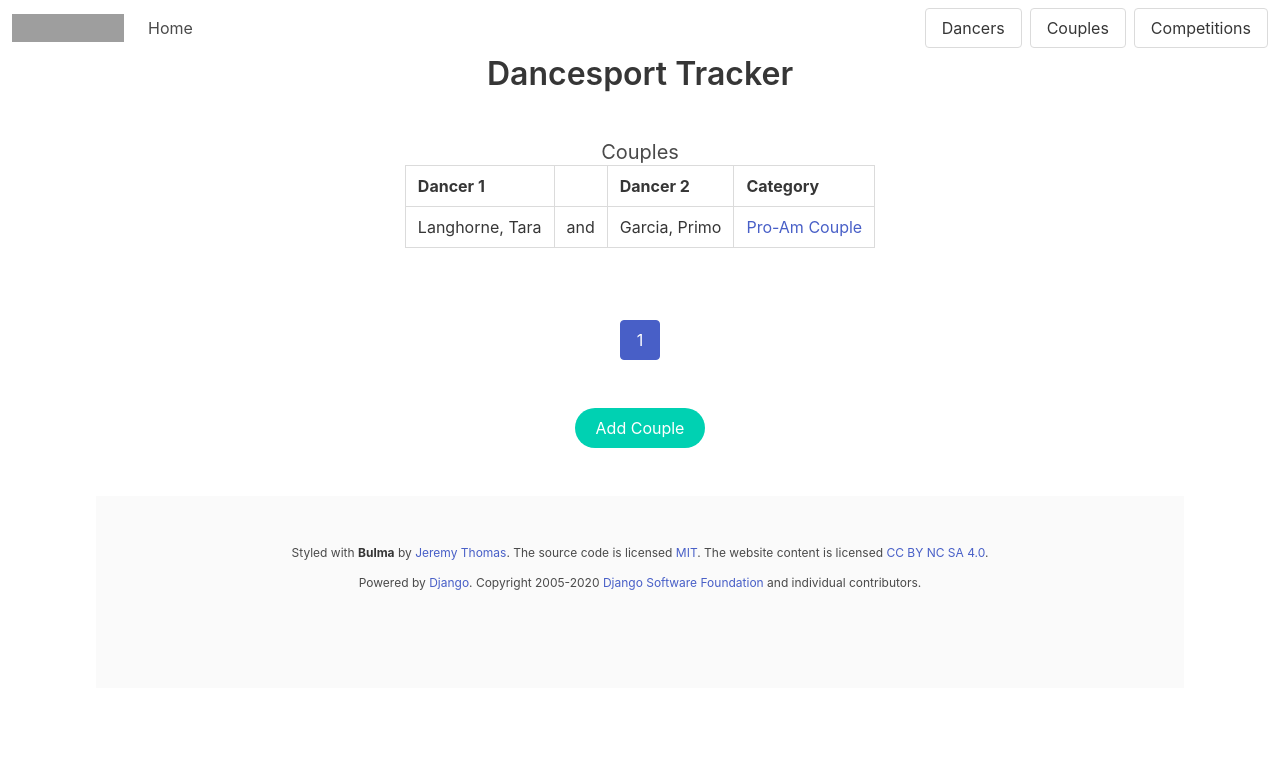
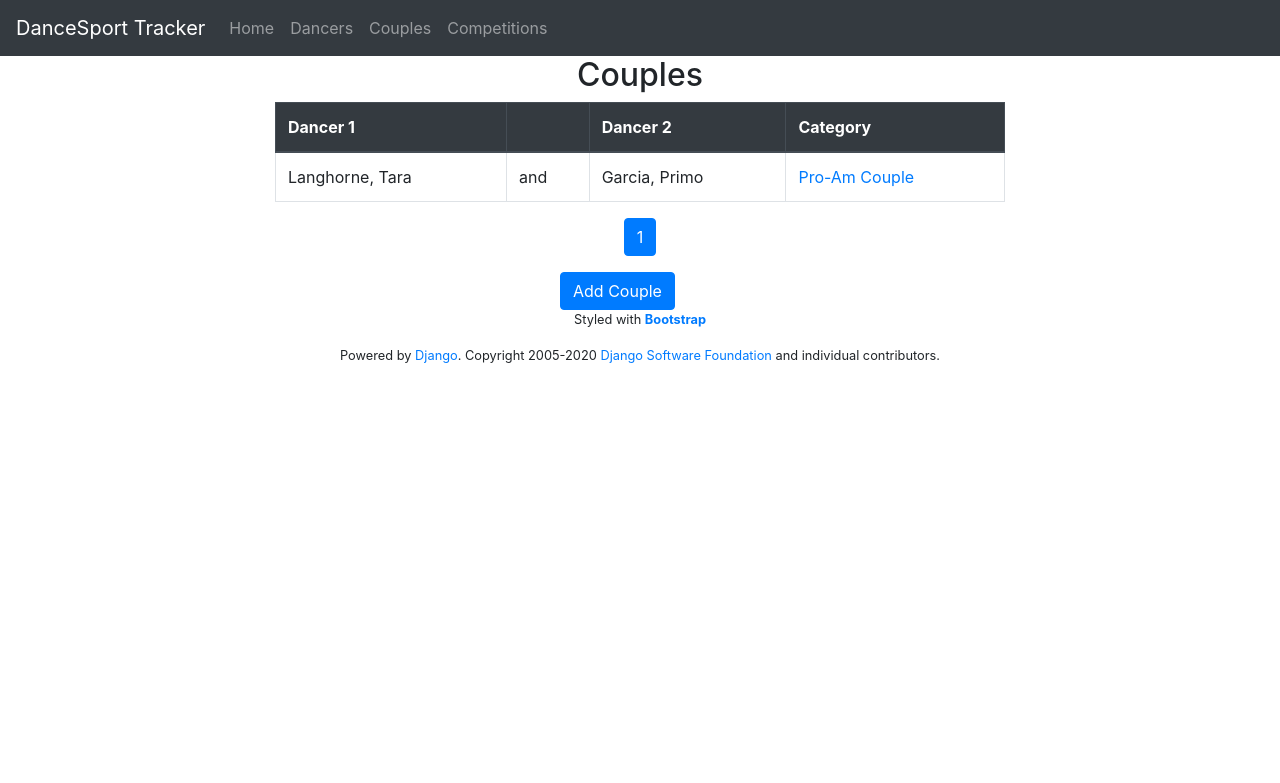
Before and after one commit to dlanghorne0428/dancesport-tracker-project, a Django app: page /couples/ in a window 1280 px wide. Shown: the top 783 px of the page. Run offline with Django 3.2, Linux system fonts and the light colour scheme; data comes from the database, SQL or seed files in the repository; some libraries are stand-ins or nearby versions; grey boxes are pictures that could not be loaded.

Commit message:
Initial bootstrap styling

```diff
--- a/rankings/templates/rankings/all_couples.html
+++ b/rankings/templates/rankings/all_couples.html
@@ -1,21 +1,26 @@
 {% extends "rankings/base.html" %}
 
 {% block content %}
-<section class="section">
-  <container class="container has-text-centered">
-    <h2 class="subtitle">Couples</h2>
+
+  <div class="row">
+    <div class="col-4 offset-md-4">
+      <h2 class="text-center">Couples</h2>
+    </div>
+  </div>
+
   {{ error }}
-  </container>
-  <div class="columns is-centered">
-  <div class="column is-narrow">
-  <table class="table is-bordered">
+  <div class="row">
+    <div class="col-8 offset-md-2">
+      <table class="table table-bordered">
+        <thead class="thead-dark">
           <tr>
             <th>Dancer 1</th>
             <th></th>
             <th>Dancer 2</th>
             <th>Category</th>
           </tr>
-
+        </thead>
+        <tbody>
           {% for couple in page_obj %}
           <tr>
 
@@ -25,45 +30,33 @@
             <td><a href="{% url 'viewcouple' couple.id %}"">{{ couple.get_couple_type_display }}</a></td>
           </tr>
           {% endfor %}
+        </tbody>
       </table>
     </div>
   </div>
-</<section>
 
-
-<section class="section">
-  <container class="container">
-    <nav class="pagination is-centered" role="navigation" aria-label="pagination">
+  <nav aria-label="Page navigation">
+    <ul class="pagination justify-content-center">
       {% if page_obj.has_previous %}
-          <a class="pagination-previous" href="?page={{ page_obj.previous_page_number }}">Previous</a>
+      <li class="page-item"><a class="page-link" href="?page=1" aria-label="Goto page 1">1</a></li>
+      <li class="page-item"><a class="page-link" href="?page={{ page_obj.previous_page_number }}">{{ page_obj.previous_page_number }}</a></li>
       {% endif %}
-      <ul class="pagination-list">
-        {% if page_obj.has_previous %}
-          <li><a class="pagination-link" href="?page=1" aria-label="Goto page 1">1</a></li>
-          <li><span class="pagination-ellipsis">&hellip;</span></li>
-          <l1><a class="pagination-link" href="?page={{ page_obj.previous_page_number }}">{{ page_obj.previous_page_number }}</a></l1>
-        {% endif %}
-        <li><a class="pagination-link is-current" aria-label="Current page" aria-current="page">{{ page_obj.number }}</a></li>
+      <li class="page-item active" aria-current="page">
+        <span class="page-link">{{ page_obj.number }}
+          <span class="sr-only">(current)</span>
+        </span>
+      </li>
       {% if page_obj.has_next %}
-          <l1><a class="pagination-link" href="?page={{ page_obj.next_page_number }}">{{ page_obj.next_page_number }}</a></l1>
-          <li><span class="pagination-ellipsis">&hellip;</span></li>
-          <li><a class="pagination-link" href="?page={{ page_obj.paginator.num_pages }}" aria-label="Goto last page">{{ page_obj.paginator.num_pages }}</a></li>
+      <li class="page-item"><a class="page-link" href="?page={{ page_obj.next_page_number }}">{{ page_obj.next_page_number }}</a></li>
+      <li class="page-item"><a class="page-link" href="?page={{ page_obj.paginator.num_pages }}" aria-label="Goto last page">{{ page_obj.paginator.num_pages }}</a></li>
       {% endif %}
     </ul>
-      {% if page_obj.has_next %}
-          <a class="pagination-next" href="?page={{ page_obj.next_page_number }}">Next</a>
-      {% endif %}
   </nav>
-  </container>
-</<section>
 
-<section class="section">
-  <container class="container has-text-centered">
-    <form method="GET" action="{% url 'createcouple' %}">
-      {% csrf_token %}
-      <button type="submit" class="button is-primary is-rounded">Add Couple</button>
-    </form>
-  </container>
-</section>
+  <div class="row">
+    <div class="col-2 offset-md-5">
+      <a class="btn btn-primary" href="{% url 'createcouple' %}">Add Couple</a>
+    </div>
+  </div>
 
 {% endblock %}
--- a/rankings/templates/rankings/base.html
+++ b/rankings/templates/rankings/base.html
@@ -1,58 +1,54 @@
-<!DOCTYPE html>
-<html>
+<!doctype html>
+<html lang="en">
   <head>
+    <!-- Required meta tags -->
     <meta charset="utf-8">
-    <meta name="viewport" content="width=device-width, initial-scale=1">
+    <meta name="viewport" content="width=device-width, initial-scale=1, shrink-to-fit=no">
+
+    <!-- Bootstrap CSS -->
+    <link rel="stylesheet" href="https://stackpath.bootstrapcdn.com/bootstrap/4.4.1/css/bootstrap.min.css" integrity="sha384-Vkoo8x4CGsO3+Hhxv8T/Q5PaXtkKtu6ug5TOeNV6gBiFeWPGFN9MuhOf23Q9Ifjh" crossorigin="anonymous">
+
     <title>DanceSport Tracker</title>
-    <link rel="stylesheet" href="https://cdn.jsdelivr.net/npm/bulma@0.8.0/css/bulma.min.css">
-    <script defer src="https://use.fontawesome.com/releases/v5.3.1/js/all.js"></script>
   </head>
   <body>
+    <nav class="navbar navbar-expand-lg navbar-dark bg-dark">
+      <a class="navbar-brand" href="#">DanceSport Tracker</a>
+      <button class="navbar-toggler" type="button" data-toggle="collapse" data-target="#navbarSupportedContent" aria-controls="navbarSupportedContent" aria-expanded="false" aria-label="Toggle navigation">
+        <span class="navbar-toggler-icon"></span>
+      </button>
 
-    <nav class="navbar" role="navigation" aria-label="main navigation">
-      <div class="navbar-brand">
-        <a class="navbar-item" href="https://bulma.io">
-          <img src="https://bulma.io/images/bulma-logo.png" width="112" height="28">
-        </a>
+      <div class="collapse navbar-collapse" id="navbarSupportedContent">
+        <ul class="navbar-nav mr-auto">
+          <li class="nav-item">
+            <a class="nav-link" href="{% url 'home' %}">Home<span class="sr-only">(current)</span></a>
+          </li>
+          <li class="nav-item">
+            <a class="nav-link" href="{% url 'all_dancers' %}">Dancers</a>
+          </li>
+          <li class="nav-item">
+            <a class="nav-link" href="{% url 'all_couples' %}">Couples</a>
+          </li>
+          <li class="nav-item">
+            <a class="nav-link" href="{% url 'comps:all_comps' %}">Competitions</a>
+          </li>
+        </ul>
+      </div>
+    </nav>
+    <div class="container">
+      {% block content %} {% endblock %}
 
-        <a role="button" class="navbar-burger burger" aria-label="menu" aria-expanded="false" data-target="navbarBasicExample">
-          <span aria-hidden="true"></span>
-          <span aria-hidden="true"></span>
-          <span aria-hidden="true"></span>
-        </a>
-      </div>
 
-      <div id="navbarBasicExample" class="navbar-menu">
-        <div class="navbar-start">
-          <a class="navbar-item" href="{% url 'home' %}">Home</a>
-        </div>
-        <div class="navbar-end">
-          <div class="navbar-item">
-            <div class="buttons">
-              <a class="button" href="{% url 'all_dancers' %}">Dancers</a>
-              <a class="button" href="{% url 'all_couples' %}">Couples</a>
-              <a class="button" href="{% url 'comps:all_comps' %}">Competitions</a>
-            </div>
-          </div>
+      <div class="row">
+        <div class="col-8 offset-md-2">
+          <p class="small text-center">Styled with <a href="https://getbootstrap.com/"><strong>Bootstrap</strong></a></p>
+          <p class="small text-center">Powered by <a href="https://www.djangoproject.com/">Django</a>. Copyright 2005-2020 <a href="https://www.djangoproject.com/foundation">Django Software Foundation</a> and individual contributors.</p>
         </div>
       </div>
-    </nav>
-
-    <container class="container has-text-centered">
-      <h1 class="title">Dancesport Tracker</h1>
-    </container>
-
-    {% block content %} {% endblock %}
-
-    <footer class="footer">
-      <div class="content has-text-centered is-small">
-        <p>
-          Styled with <strong>Bulma</strong> by <a href="https://jgthms.com">Jeremy Thomas</a>. The source code is licensed
-          <a href="http://opensource.org/licenses/mit-license.php">MIT</a>. The website content
-          is licensed <a href="http://creativecommons.org/licenses/by-nc-sa/4.0/">CC BY NC SA 4.0</a>.
-        </p>
-        <p>Powered by <a href="https://www.djangoproject.com/">Django</a>. Copyright 2005-2020 <a href="https://www.djangoproject.com/foundation">Django Software Foundation</a> and individual contributors.</p>
-      </div>
-  </footer>
+    </div>
+    <!-- Optional JavaScript -->
+    <!-- jQuery first, then Popper.js, then Bootstrap JS -->
+    <script src="https://code.jquery.com/jquery-3.4.1.slim.min.js" integrity="sha384-J6qa4849blE2+poT4WnyKhv5vZF5SrPo0iEjwBvKU7imGFAV0wwj1yYfoRSJoZ+n" crossorigin="anonymous"></script>
+    <script src="https://cdn.jsdelivr.net/npm/popper.js@1.16.0/dist/umd/popper.min.js" integrity="sha384-Q6E9RHvbIyZFJoft+2mJbHaEWldlvI9IOYy5n3zV9zzTtmI3UksdQRVvoxMfooAo" crossorigin="anonymous"></script>
+    <script src="https://stackpath.bootstrapcdn.com/bootstrap/4.4.1/js/bootstrap.min.js" integrity="sha384-wfSDF2E50Y2D1uUdj0O3uMBJnjuUD4Ih7YwaYd1iqfktj0Uod8GCExl3Og8ifwB6" crossorigin="anonymous"></script>
   </body>
 </html>
--- a/rankings/templates/rankings/home.html
+++ b/rankings/templates/rankings/home.html
@@ -2,8 +2,8 @@
 
 {% block content %}
 
-<div class="has-text-centered">
-  <p>Not much else here for now</p>
+<div class="col-4 offset-md-4">
+  <p class="text-center">Not much else here for now</p>
 </div>
 
 
--- a/rankings/views.py
+++ b/rankings/views.py
@@ -9,7 +9,7 @@ def home(request):
     return render(request, "rankings/home.html")
 
 
-def all_dancers(request, start_index=0):
+def all_dancers(request):
     dancers = Dancer.objects.order_by('name_last')
     paginator = Paginator(dancers, 10)
     page_number = request.GET.get('page')
```
Also changed, not shown: comps/templates/comps/all_comps.html (+19 -30 lines), comps/templates/comps/createcomp.html (+12 -14 lines), comps/templates/comps/detail.html (+22 -15 lines), rankings/templates/rankings/all_dancers.html (+29 -36 lines), rankings/templates/rankings/createcouple.html (+11 -7 lines), rankings/templates/rankings/createdancer.html (+11 -20 lines), rankings/templates/rankings/viewcouple.html (+11 -7 lines), rankings/templates/rankings/viewdancer.html (+16 -22 lines). Lines whose indentation alone changed are shown as unchanged.
